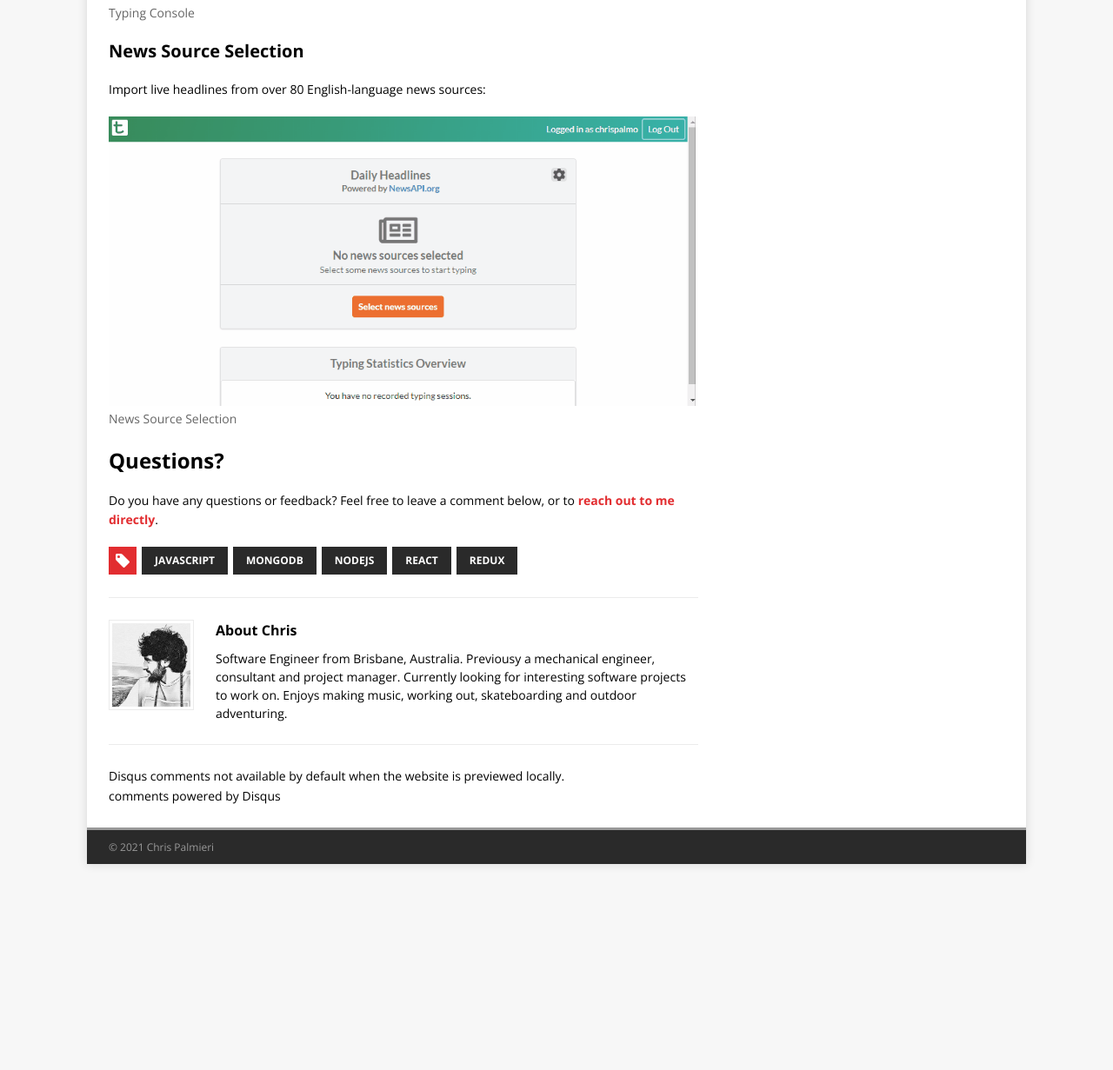
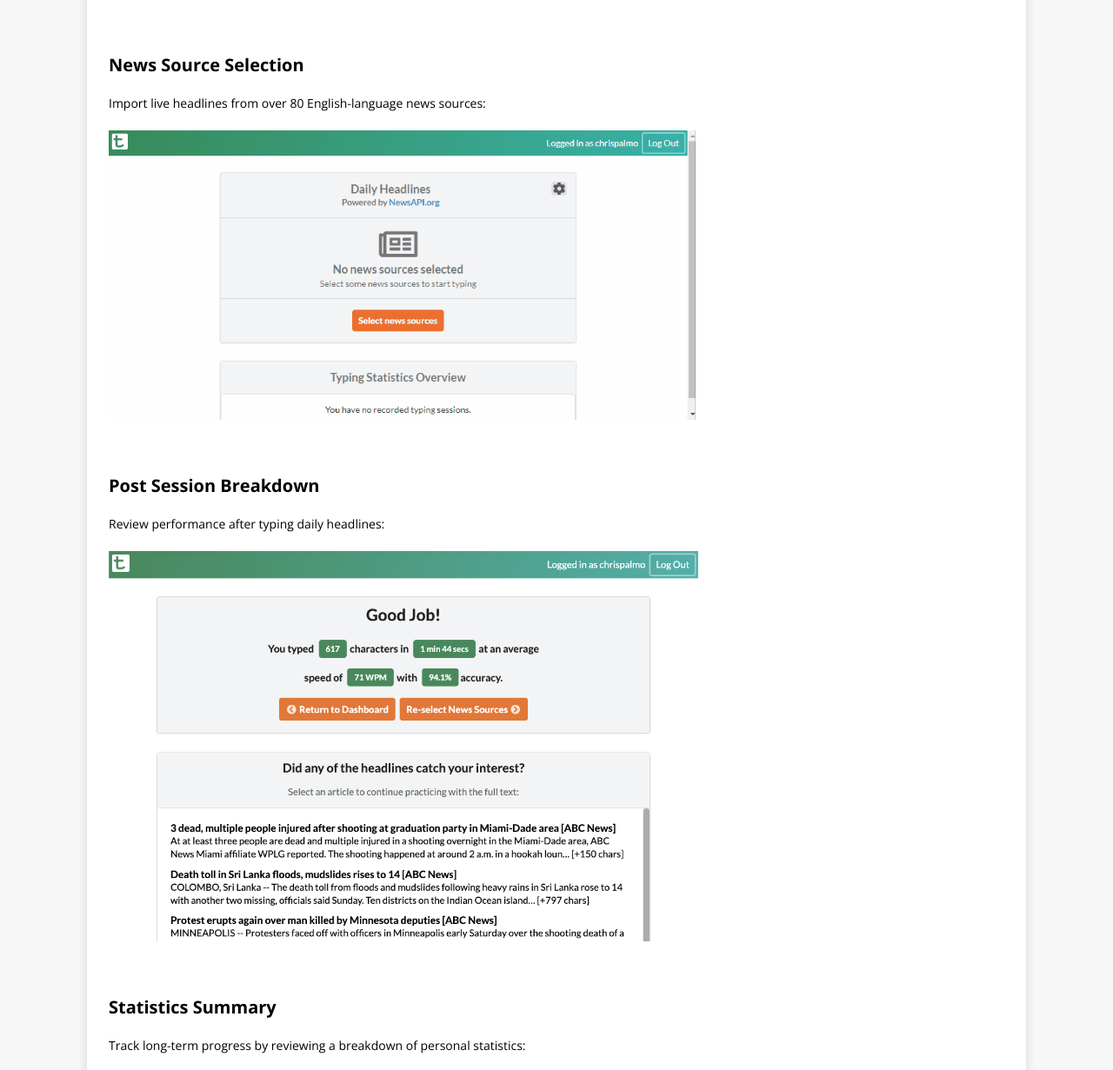
Before and after one commit to chrispalmo/chrispalmo.github.io, a plain HTML site: page post/20200823-typr-typing-tutor-web-app/index.html in a window 1280 px wide. Shown: the part 1503-2734 px from the top of the page at 87% size. Before the commit the page ends 2522 px from the top, so only its background shows below. Drawn offline with nearby package versions, Linux system fonts and the light colour scheme.

Commit message:
uddate(20200823-typr-typing-tutor-web-app): add 2x new screenshots

```diff
--- a/post/20200823-typr-typing-tutor-web-app/index.html
+++ b/post/20200823-typr-typing-tutor-web-app/index.html
@@ -124,22 +124,48 @@ if (!doNotTrack) {
 <h1 id="user-interface-overview">User Interface Overview</h1>
 <h3 id="typing-console">Typing Console</h3>
 <p>Track typing speed in real-time as you type:</p>
-<figure>
+<p><figure>
     <img src="typr-typing-console.gif"
-         alt="Typing Console"/> <figcaption>
-            <p>Typing Console</p>
-        </figcaption>
+         alt="Typing Console"/>
 </figure>
 
+
+
+<br/>
+</p>
 <h3 id="news-source-selection">News Source Selection</h3>
 <p>Import live headlines from over 80 English-language news sources:</p>
-<figure>
+<p><figure>
     <img src="typr-news-selection.gif"
-         alt="News Source Selection"/> <figcaption>
-            <p>News Source Selection</p>
-        </figcaption>
+         alt="News Source Selection"/>
 </figure>
 
+
+
+<br/>
+</p>
+<h3 id="post-session-breakdown">Post Session Breakdown</h3>
+<p>Review performance after typing daily headlines:</p>
+<p><figure>
+    <img src="typr-post-session-breakdown.png"
+         alt="Post-Session Breakdown"/>
+</figure>
+
+
+
+<br/>
+</p>
+<h3 id="statistics-summary">Statistics Summary</h3>
+<p>Track long-term progress by reviewing a breakdown of personal statistics:</p>
+<p><figure>
+    <img src="typr-statistics-summary.png"
+         alt="Statistics Summary"/>
+</figure>
+
+
+
+<br/>
+</p>
 <h2 id="questions">Questions?</h2>
 <p>Do you have any questions or feedback? Feel free to leave a comment below, or to <a href="/contact/">reach out to me directly</a>.</p>
 
```
Also changed, not shown: post/20200823-typr-typing-tutor-web-app/typr-post-session-breakdown.png (added), post/20200823-typr-typing-tutor-web-app/typr-statistics-summary.png (added).
